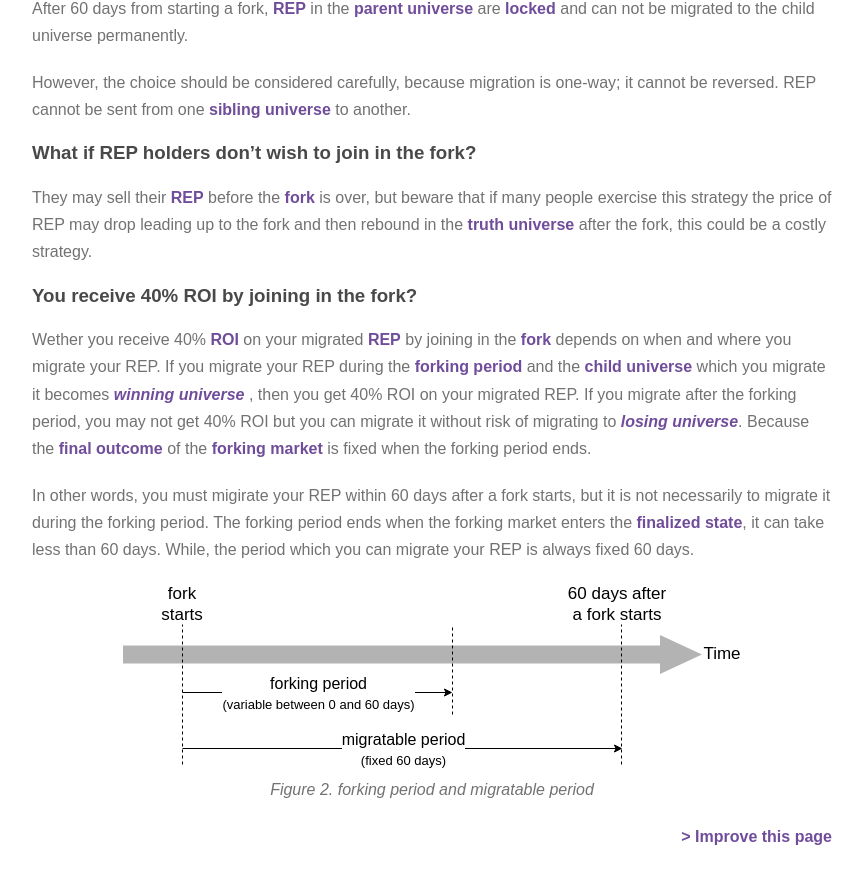
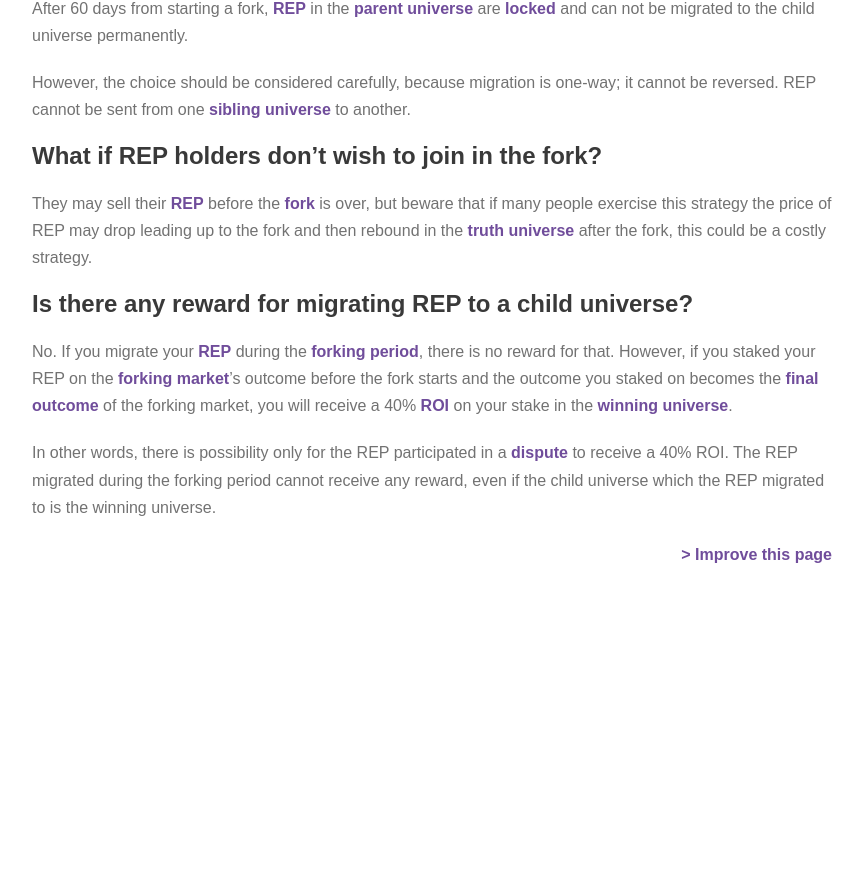
Before and after one commit to MicahZoltu/Augur.Guide-for-IPFS, a Jekyll site: the page built from collections/_version2-english/9-fork/2-to-dos.md, in a window 1280 px wide and 900 px high, scrolled down 1376 px. Shown: the top 884 px of the window, without its empty margins (358-1221 px from the left). Built offline with Jekyll 4.4.1, drawn with Linux system fonts in a browser that asks for light colours; comment, search, counter and statistics services are not loaded; after the commit the page ends 1994 px from its top, so only the background shows below that; some of the changed text lies outside the part shown.

Commit message:
Fixed To-do's

````diff
--- a/collections/_version2-english/9-fork/2-to-dos.md
+++ b/collections/_version2-english/9-fork/2-to-dos.md
@@ -3,9 +3,9 @@ title: To-do's
 ---
 {% capture glossary_path %}{{ "/" | absolute_url }}/{{page.collection}}/7-glossary.html{% endcapture %}
 {% assign glossary_child_universe = glossary_path | append: '#Child_Universe' %}
+{% assign glossary_dispute = glossary_path | append: '#Dispute' %}
 {% assign glossary_final_outcome = glossary_path | append: '#Final_Outcome' %}
 {% assign glossary_finalized_market = glossary_path | append: '#Finalized_Market' %}
-
 {% assign glossary_fork = glossary_path | append: '#Fork' %}
 {% assign glossary_forking_market = glossary_path | append: '#Forking_Market' %}
 {% assign glossary_forking_period = glossary_path | append: '#Forking_Period' %}
@@ -31,13 +31,13 @@ REP holders have a thing to do even before a [fork]({{glossary_fork}}) starts so
 The process of "checking in" just means open the [Augur UI]({{ "/" | absolute_url }}/{{page.collection}}/8-augur-ui.html) or ask around (Discord, Twitter, Reddit, etc.) and see if a fork is underway. If no fork is underway then you can go back to passively holding for a month until your next check in without risk of losing your REP.
 
 Useful links for checking if a fork occurs are:
- - [Augur Discord server](https://discord.gg/guXC9Bd4)  ⭐*recommended*⭐
+ - [Augur Discord server](https://invite.augur.net)  ⭐*recommended*⭐
  - The [official Twitter account](https://twitter.com/augurproject)
  - The [official blog](https://augur.net/blog)
  - The subreddit [/r/Augur](https://www.reddit.com/r/Augur/)
 
 ## By the end of a fork
-REPv1 holders **MUST** convert their [REPv1]({{glossary_repv1}}) to [REPv2]({{glossary_repv2}}) before 60 days have passed since the [fork]({{glossary_fork}}) started, because [REP]({{glossary_reputation_token}}) in the [parent universe]({{glossary_parent_universe}}) can be migrated to only its [child universe]({{glossary_child_universe}}) and once the fork is complete migration into a child universe is no longer possible!
+[REPv1]({{glossary_repv1}}) holders **MUST** convert their REPv1 to [REPv2]({{glossary_repv2}}) before 60 days have passed since the [fork]({{glossary_fork}}) started, because [REP]({{glossary_reputation_token}}) in the [parent universe]({{glossary_parent_universe}}) can be migrated to only its [child universe]({{glossary_child_universe}}) and once the fork is complete migration into a child universe is no longer possible!
 
 That means they have to follow the chain of [universes]({{glossary_universe}}). For example, forks occur in the following order:
 ```
@@ -58,13 +58,10 @@ After 60 days from starting a fork, [REP]({{glossary_reputation_token}}) in the
 
 However, the choice should be considered carefully, because migration is one-way; it cannot be reversed. REP cannot be sent from one [sibling universe]({{glossary_sibling_universe}}]) to another.
 
-### What if REP holders don't wish to join in the fork?
+## What if REP holders don't wish to join in the fork?
 They may sell their [REP]({{glossary_reputation_token}}) before the [fork]({{glossary_fork}}) is over, but beware that if many people exercise this strategy the price of REP may drop leading up to the fork and then rebound in the [truth universe]({{glossary_truth_universe}}) after the fork, this could be a costly strategy.
 
-### You receive 40% ROI by joining in the fork?
-Wether you receive 40% [ROI]({{glossary_roi}}) on your migrated [REP]({{glossary_reputation_token}}) by joining in the [fork]({{glossary_fork}}) depends on when and where you migrate your REP. If you migrate your REP during the [forking period]({{glossary_forking_period}}) and the [child universe]({{glossary_child_universe}}) which you migrate it becomes [*winning universe*]({{glossary_winning_universe}}) , then you get 40% ROI on your migrated REP. If you migrate after the forking period, you may not get 40% ROI but you can migrate it without risk of migrating to [*losing universe*]({{glossary_losing_universe}}). Because the [final outcome]({{glossary_final_outcome}}) of the [forking market]({{glossary_forking_market}}) is fixed when the forking period ends.
+## Is there any reward for migrating REP to a child universe?
+No. If you migrate your [REP]({{glossary_reputation_token}}) during the [forking period]({{glossary_forking_period}}), there is no reward for that. However, if you staked your REP on the [forking market]({{glossary_forking_market}})'s outcome before the fork starts and the outcome you staked on becomes the [final outcome]({{glossary_final_outcome}}) of the forking market, you will receive a 40% [ROI]({{glossary_roi}}) on your stake in the [winning universe]({{glossary_winning_universe}}).
 
-In other words, you must migirate your REP within 60 days after a fork starts, but it is not necessarily to migrate it during the forking period. The forking period ends when the forking market enters the [finalized state]({{glossary_finalized_market}}), it can take less than 60 days. While, the period which you can migrate your REP is always fixed 60 days.
-
-{% capture image_src %}{{ "/" | absolute_url }}assets/images/{{page.collection}}/fork/to-dos/forking-period.svg{% endcapture %}
-{% include zoom-image.html src=image_src caption="Figure 2. forking period and migratable period" %}
+In other words, there is possibility only for the REP participated in a [dispute]({{glossary_dispute}}) to receive a 40% ROI. The REP migrated during the forking period cannot receive any reward, even if the child universe which the REP migrated to is the winning universe.
````
Also changed, not shown: collections/_version2-english/8-augur-ui.md (+1 -1 lines), assets/images/version2-english/fork/to-dos/forking-period.svg (deleted).
